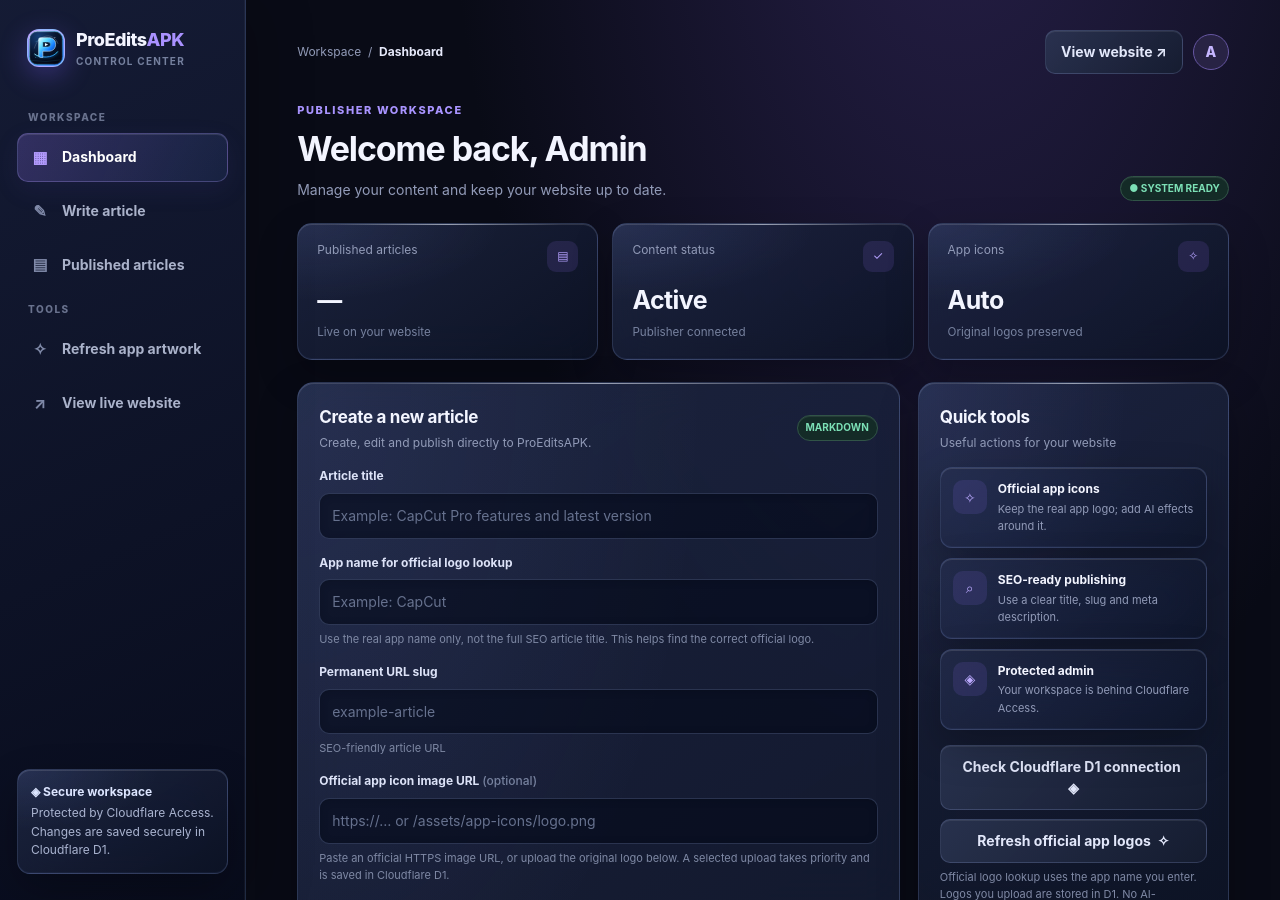
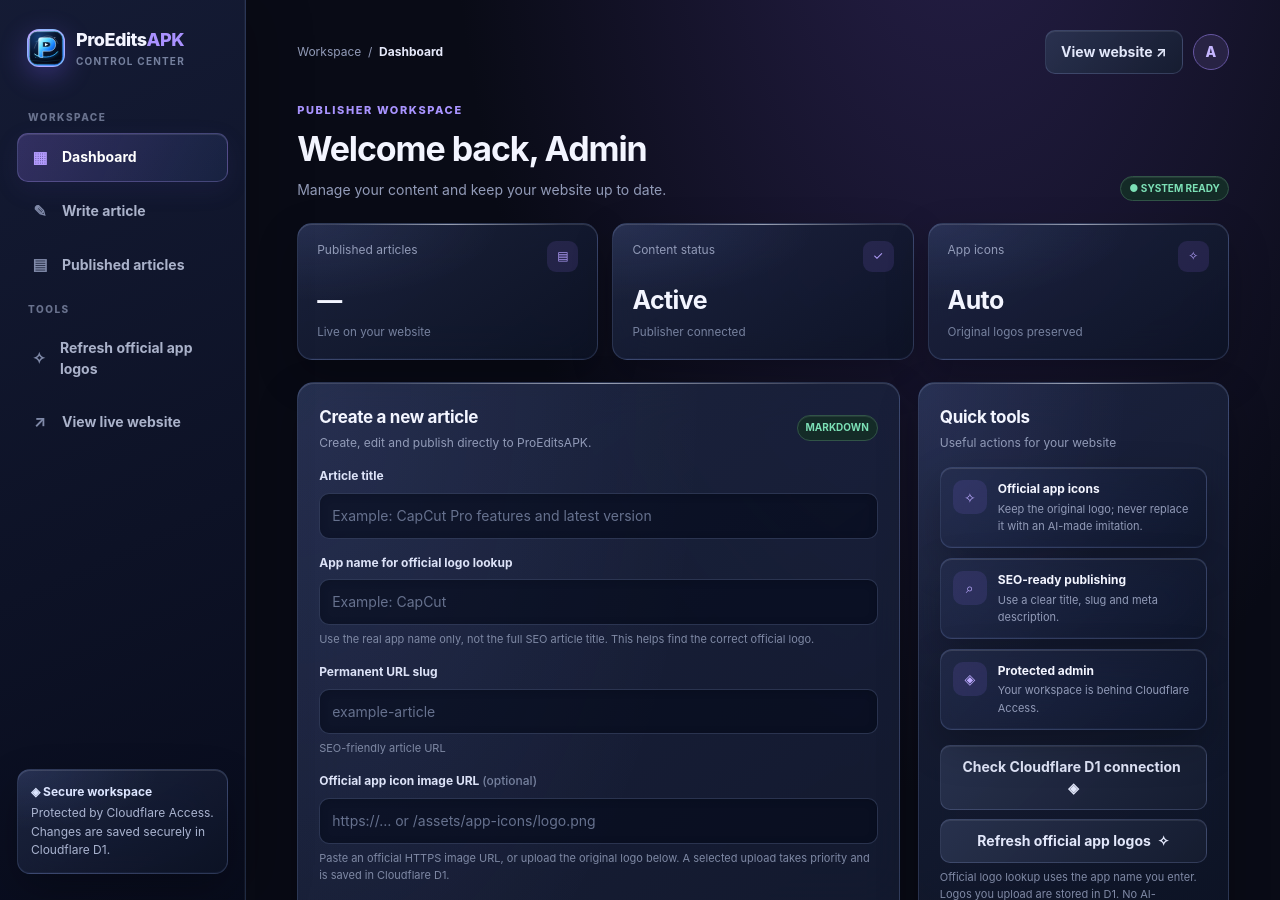
Before and after one commit to haseebaslam091-afk/proeditsapk, a Jekyll site: the page admin/index.html, which Jekyll copies as it is, in a window 1280 px wide and 900 px high. Built offline with Jekyll 4.4.1, drawn with Linux system fonts in a browser that asks for light colours.

Commit message:
Polish D1 admin status and official logo wording

```diff
--- a/admin/index.html
+++ b/admin/index.html
@@ -61,7 +61,7 @@
 <body><div class="app">
 <aside class="sidebar"><div class="brand"><div class="brandmark"><img src="/assets/proeditsapk-logo.svg" alt="" width="38" height="38" style="width:100%;height:100%;object-fit:cover;border-radius:inherit"></div><div>ProEdits<span>APK</span><div style="font-size:10px;color:#75809e;font-weight:650;letter-spacing:1.2px">CONTROL CENTER</div></div></div>
 <div class="navlabel">WORKSPACE</div><nav class="nav"><a class="active" href="#dashboard"><span class="ico">▦</span>Dashboard</a><a href="#editor"><span class="ico">✎</span>Write article</a><a href="#published"><span class="ico">▤</span>Published articles</a></nav>
-<div class="navlabel">TOOLS</div><nav class="nav"><button type="button" id="sideIcons"><span class="ico">✧</span>Refresh app artwork</button><a href="/" target="_blank" rel="noopener"><span class="ico">↗</span>View live website</a></nav>
+<div class="navlabel">TOOLS</div><nav class="nav"><button type="button" id="sideIcons"><span class="ico">✧</span>Refresh official app logos</button><a href="/" target="_blank" rel="noopener"><span class="ico">↗</span>View live website</a></nav>
 <div class="sidebottom"><div class="secure"><strong>◈ Secure workspace</strong>Protected by Cloudflare Access. Changes are saved securely in Cloudflare D1.</div></div></aside>
 <main class="main" id="dashboard">
 <header class="topbar"><div style="display:flex;align-items:center;gap:12px"><button class="menu" id="menu" aria-label="Open navigation">☰</button><div class="mobilebrand"><div class="brandmark" style="width:31px;height:31px"><img src="/assets/proeditsapk-logo.svg" alt="" width="31" height="31" style="width:100%;height:100%;object-fit:cover;border-radius:inherit"></div>ProEdits<span style="color:#a991ff">APK</span></div><div class="crumb">Workspace&nbsp; / &nbsp;<b>Dashboard</b></div></div><div class="top-actions"><a class="btn secondary" href="/" target="_blank" rel="noopener" style="text-decoration:none">View website ↗</a><div class="avatar">A</div></div></header>
@@ -78,7 +78,7 @@
 <div class="field"><label for="description">Meta description</label><input id="description" maxlength="320" placeholder="Short description for Google search"><div class="help">Keep it clear and useful for readers.</div></div>
 <div class="field"><label for="content">Article content</label><textarea id="content" required placeholder="# Introduction&#10;&#10;Write your helpful, original article here..."></textarea><div class="help">Markdown supported · Minimum 80 characters</div></div>
 <div class="formfoot"><span class="help">Your article and uploaded logo will be saved in Cloudflare D1.</span><div style="display:flex;gap:8px;flex-wrap:wrap"><button class="btn secondary" id="cancelEdit" type="button" hidden>Cancel edit</button><button class="btn primary" id="publish" type="submit">Publish article&nbsp; ↗</button></div></div></form><div id="status" class="status" role="status" aria-live="polite"></div></section>
-<aside><section class="panel"><div class="panelhead"><div><h2>Quick tools</h2><p class="hint">Useful actions for your website</p></div></div><div class="quick"><div class="quickitem"><div class="quickico">✧</div><div><b>Official app icons</b><span>Keep the real app logo; add AI effects around it.</span></div></div><div class="quickitem"><div class="quickico">⌕</div><div><b>SEO-ready publishing</b><span>Use a clear title, slug and meta description.</span></div></div><div class="quickitem"><div class="quickico">◈</div><div><b>Protected admin</b><span>Your workspace is behind Cloudflare Access.</span></div></div></div><button class="btn secondary" id="githubCheck" style="width:100%;margin-top:15px">Check Cloudflare D1 connection&nbsp; ◈</button><button class="btn secondary" id="refreshIcons" style="width:100%;margin-top:9px">Refresh official app logos&nbsp; ✧</button><p class="help">Official logo lookup uses the app name you enter. Logos you upload are stored in D1. No AI-generated replacement logos are used.</p></section>
+<aside><section class="panel"><div class="panelhead"><div><h2>Quick tools</h2><p class="hint">Useful actions for your website</p></div></div><div class="quick"><div class="quickitem"><div class="quickico">✧</div><div><b>Official app icons</b><span>Keep the original logo; never replace it with an AI-made imitation.</span></div></div><div class="quickitem"><div class="quickico">⌕</div><div><b>SEO-ready publishing</b><span>Use a clear title, slug and meta description.</span></div></div><div class="quickitem"><div class="quickico">◈</div><div><b>Protected admin</b><span>Your workspace is behind Cloudflare Access.</span></div></div></div><button class="btn secondary" id="githubCheck" style="width:100%;margin-top:15px">Check Cloudflare D1 connection&nbsp; ◈</button><button class="btn secondary" id="refreshIcons" style="width:100%;margin-top:9px">Refresh official app logos&nbsp; ✧</button><p class="help">Official logo lookup uses the app name you enter. Logos you upload are stored in D1. No AI-generated replacement logos are used.</p></section>
 <section class="panel articles" id="published"><div class="panelhead"><div><h2>Published articles</h2><p class="hint">Your latest live content</p></div><button class="btn secondary" id="refresh" style="padding:8px 10px">↻ Refresh</button></div><div id="posts" class="article-list"><p class="hint">Loading articles…</p></div></section></aside>
 </div></main></div>
 <script>
@@ -96,8 +96,8 @@
 function cancelEdit(){ $('form').reset();$('editPath').value='';$('slug').dataset.edited='';$('editorHeading').textContent='Create a new article';$('publish').textContent='Publish article ↗';$('cancelEdit').hidden=true;$('iconPreview').textContent=''}
 $('cancelEdit').addEventListener('click',cancelEdit);
 $('form').addEventListener('submit',async e=>{e.preventDefault();$('publish').disabled=true;$('status').textContent='Publishing your article…';try{const editing=Boolean($('editPath').value);const uploadedIcon=await readUploadedIcon();const payload={path:$('editPath').value,title:$('title').value,appName:$('appName').value,slug:$('slug').value,thumbnailUrl:$('thumbnailUrl').value,officialIconUrl:$('officialIconUrl').value,uploadedIcon,description:$('description').value,content:$('content').value};const d=await call(editing?'update':'publish',{method:'POST',body:JSON.stringify(payload)});$('status').textContent=editing?'✓ Article updated: '+d.url:'✓ Published successfully: '+d.url;cancelEdit();await load()}catch(err){$('status').textContent='Could not publish: '+err.message}finally{$('publish').disabled=false}});
-async function checkGitHub(){const b=$('githubCheck');b.disabled=true;$('status').textContent='Checking the Cloudflare D1 database connection…';try{const d=await call('github-status');$('status').textContent=d.repository?.ok?'✓ Cloudflare D1 is connected. Article publishing no longer requires a GitHub token.':'D1 connection check failed.';}catch(e){$('status').textContent='D1 check failed: '+e.message}finally{b.disabled=false}}
+async function checkGitHub(){const b=$('githubCheck');b.disabled=true;$('status').textContent='Checking the Cloudflare D1 database connection…';try{const d=await call('github-status');$('status').textContent=d.repository?.ok?'✓ Cloudflare D1 connected. '+(d.database?.articleCount??0)+' articles currently stored. GitHub token is not used for publishing.':'D1 connection check failed.';}catch(e){$('status').textContent='D1 check failed: '+e.message}finally{b.disabled=false}}
 $('githubCheck').addEventListener('click',checkGitHub);
-async function refreshIcons(){const buttons=[$('refreshIcons'),$('sideIcons')].filter(Boolean);buttons.forEach(b=>b.disabled=true);$('status').textContent='Checking verified official app logos (up to 10 articles per run)…';try{const d=await call('refresh-icons',{method:'POST',body:'{}'});$('status').textContent='✓ Official logo lookup complete: '+(d.generated||0)+' articles generated out of '+d.total+'. '+(d.message||'')+(d.missing.length?' No verified icon for: '+d.missing.join(', '):'');await load()}catch(e){$('status').textContent='Media generation failed: '+e.message}finally{buttons.forEach(b=>b.disabled=false)}}
+async function refreshIcons(){const buttons=[$('refreshIcons'),$('sideIcons')].filter(Boolean);buttons.forEach(b=>b.disabled=true);$('status').textContent='Checking verified official app logos (up to 10 articles per run)…';try{const d=await call('refresh-icons',{method:'POST',body:'{}'});$('status').textContent='✓ Official logo lookup complete: '+(d.generated||0)+' articles generated out of '+d.total+'. '+(d.message||'')+(Array.isArray(d.missing)&&d.missing.length?' No verified icon for: '+d.missing.join(', '):'');await load()}catch(e){$('status').textContent='Official logo lookup failed: '+e.message}finally{buttons.forEach(b=>b.disabled=false)}}
 $('refreshIcons').addEventListener('click',refreshIcons);$('sideIcons').addEventListener('click',refreshIcons);$('refresh').addEventListener('click',load);$('menu').addEventListener('click',()=>document.body.classList.toggle('menu-open'));document.querySelectorAll('.sidebar a[href^="#"]').forEach(a=>a.addEventListener('click',()=>document.body.classList.remove('menu-open')));load();
 </script></body></html>
```
